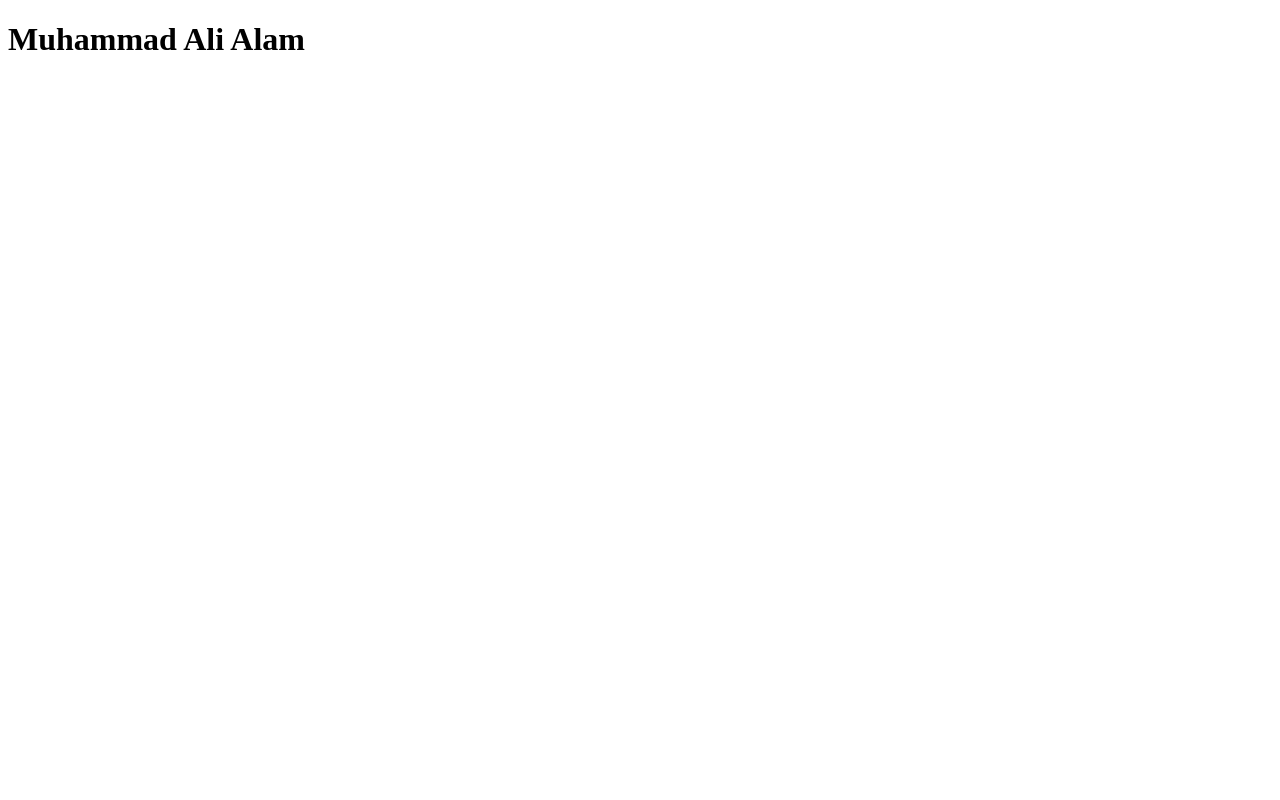
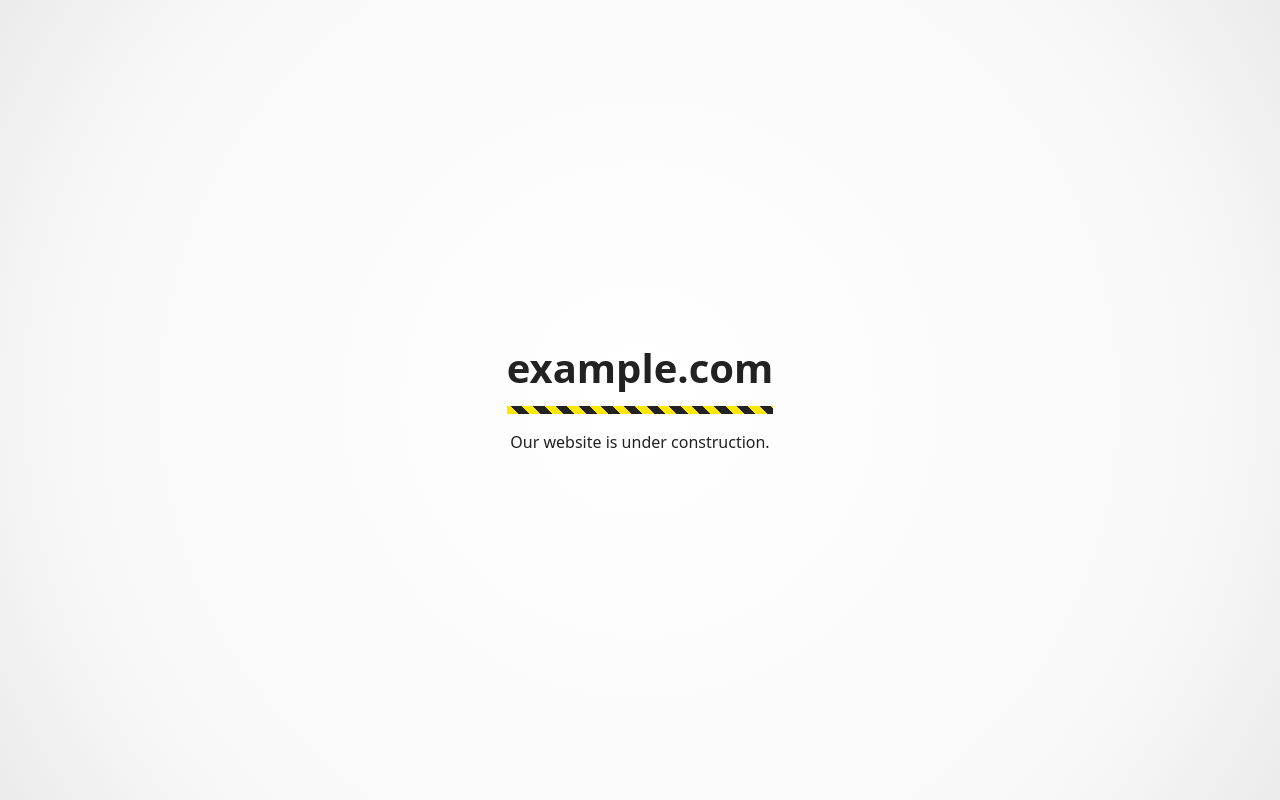
Before and after one commit to M-Ali-Alam/testingGithubPages, a plain HTML site: page index.html in a window 1280 px wide. Drawn offline with Linux system fonts and the light colour scheme.

Commit message:
simple html

```diff
--- a/index.html
+++ b/index.html
@@ -1,9 +1,89 @@
-<!DOCTYPE html>
-<html>
+<!-- <!DOCTYPE html>
+<html lang="en">
   <head>
-    <title>Muhammad Ali Alam</title>
+    <meta charset="UTF-8" />
+    <link rel="icon" type="image/svg+xml" href="/vite.svg" />
+    <meta name="viewport" content="width=device-width, initial-scale=1.0" />
+    <title>Vite + React + TS</title>
   </head>
   <body>
-    <h1>Muhammad Ali Alam</h1>
+    <h1>
+      This website is currently under maintainance. Hopefully it will be live
+      soon:) Thanks for your patience
+    </h1>
+  </body>
+</html> -->
+
+<!DOCTYPE html>
+<html lang="en">
+  <head>
+    <meta charset="utf-8" />
+    <meta name="viewport" content="width=device-width, initial-scale=1" />
+    <title>currently under construction. Will be live soon</title>
+    <style>
+      html,
+      body {
+        height: 100%;
+      }
+      body {
+        background-color: #fff;
+        background: radial-gradient(
+          circle at center,
+          #fff 0%,
+          #f8f8f8 75%,
+          #ebebeb 100%
+        );
+        color: #222;
+        font-family: system-ui, -apple-system, "Segoe UI", Roboto,
+          "Helvetica Neue", Arial, "Noto Sans", "Liberation Sans", sans-serif;
+        font-size: 1rem;
+        line-height: 1.5;
+        margin: 0;
+        display: flex;
+        justify-content: center;
+        align-items: center;
+      }
+      main {
+        padding: 1rem;
+        text-align: center;
+      }
+      h1 {
+        font-size: 2.5rem;
+        line-height: 1.1;
+        margin: 0;
+      }
+      @media screen and (max-width: 480px) {
+        h1 {
+          font-size: 1.5rem;
+        }
+      }
+      h1::after {
+        content: "";
+        background-color: #ffe800;
+        background: repeating-linear-gradient(
+          45deg,
+          #ffe800,
+          #ffe800 0.5rem,
+          #222 0.5rem,
+          #222 1rem
+        );
+        display: block;
+        height: 0.5rem;
+        margin-top: 1rem;
+      }
+      img {
+        max-width: 100%;
+        height: auto;
+      }
+      p {
+        margin: 1rem 0 0 0;
+      }
+    </style>
+  </head>
+  <body>
+    <main>
+      <h1>example.com</h1>
+      <p>Our website is under construction.</p>
+    </main>
   </body>
 </html>
```
Also changed, not shown: package.json (deleted, +0 -10 lines), 2 other files.
